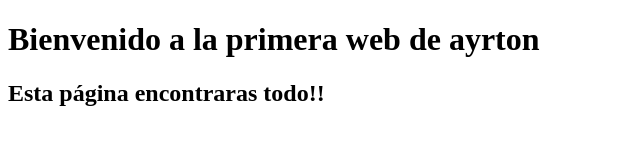
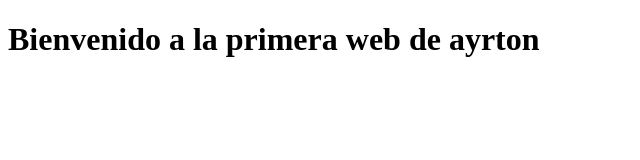
Before and after one commit to Ayr551166/pagina-web, a plain HTML site: page index.html in a window 1280 px wide. Shown: the whole page, without its empty margins (0-640 px from the left). Drawn offline with Linux system fonts and the light colour scheme.

Commit message:
Se elimino un codigo
Elimina codigo extra

```diff
--- a/index.html
+++ b/index.html
@@ -7,6 +7,6 @@
 
     <body>
         <h1>Bienvenido a la primera web de ayrton</h1>
-        <h2>Esta página encontraras todo!!</h2>
+
     </body>
 </html>
```
